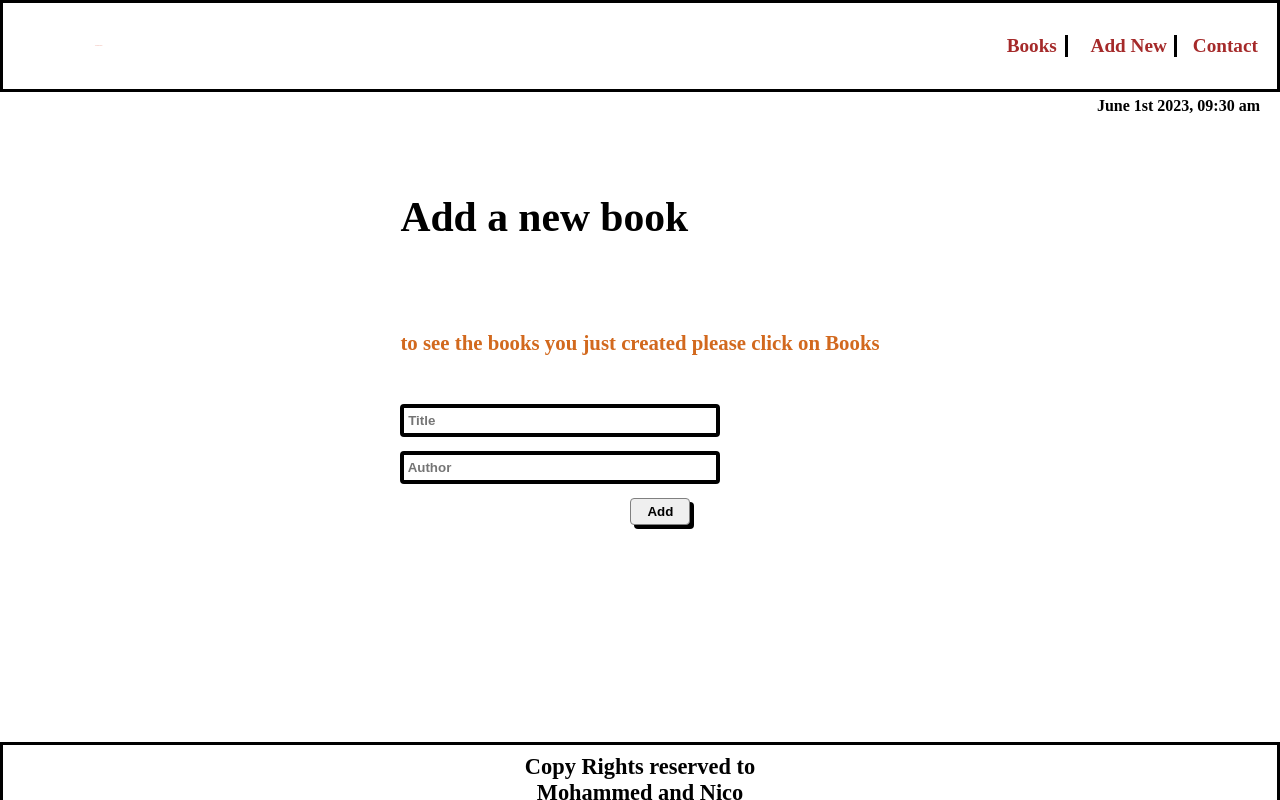
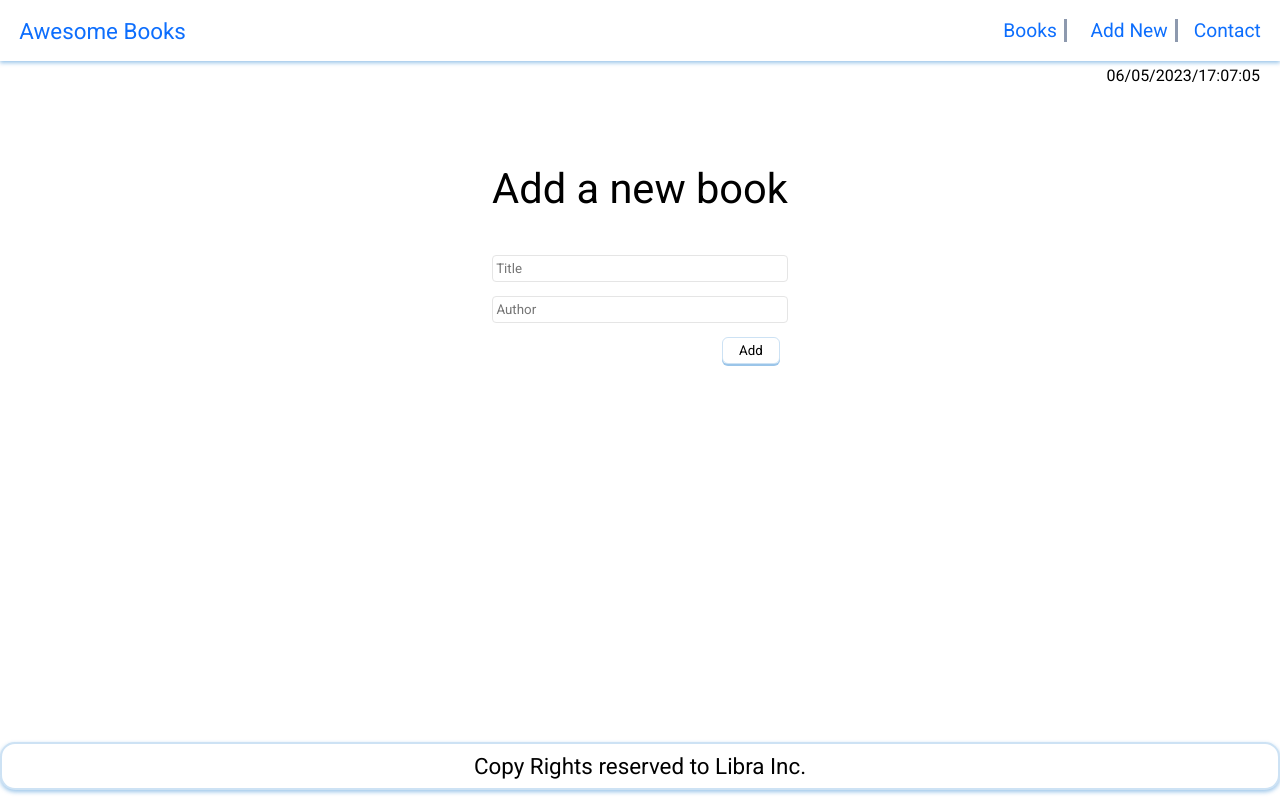
Before and after one commit to Zven94/awesome-books, a website with bundled scripts: page index.html in a window 1280 px wide. Built offline with nearby package versions, Linux system fonts and the light colour scheme.

Commit message:
Fix all style and effects on page

```diff
--- a/index.css
+++ b/index.css
@@ -1,6 +1,7 @@
 * {
   box-sizing: border-box;
-  font-weight: 600;
+  font-weight: 400;
+  font-family: 'Roboto', sans-serif;
   text-decoration: none;
   list-style: none;
   color: #000;
@@ -17,17 +18,39 @@ body {
   justify-content: space-between;
   align-items: center;
   padding: 0 1.2em;
-  border: 3px solid black;
+/*  border-bottom: 3px solid black; */
+  box-shadow: 0 2px 4px 0 rgba(5,110,200,0.4);
 }
 
 .nav h4 {
-  animation-name: flip;
-  animation-duration: 2s;
-  animation-timing-function: ease-in-out;
-  animation-iteration-count: infinite;
-  animation-play-state: running;
   font-size: 1.4em;
-  color: brown;
+  color: #0d6efd;
+  margin: 0;
+}
+
+.headerAwesomeBooks {
+  position: relative;
+}
+
+.headerAwesomeBooks::before {
+  transform: scaleX(0);
+  transform-origin: bottom right;
+}
+
+.headerAwesomeBooks:hover::before {
+  transform: scaleX(1);
+  transform-origin: bottom left;
+}
+
+.headerAwesomeBooks::before {
+  content: " ";
+  display: block;
+  position: absolute;
+  top: 0; right: 0; bottom: 0; left: 0;
+  inset: 0 0 0 0;
+  background: hsl(200 100% 80%);
+  z-index: -1;
+  transition: transform .3s ease;
 }
 
 header {
@@ -62,12 +85,11 @@ time {
 }
 
 a {
-  transition: all 0.6s ease-out;
-  color: brown;
+  transition: all 0.5s ease-out;
+  color: #0d6efd;
 }
 
 a:hover {
-  font-size: 1.25em;
   color: rgb(22, 186, 184);
 }
 
@@ -80,7 +102,7 @@ a:hover {
 }
 
 #nav li:not(:last-child) {
-  border-right: 3px solid black;
+  border-right: 3px solid #8d99ae;
   padding: 0 0.4em;
 }
 
@@ -98,18 +120,14 @@ h3 {
   font-size: 2.6rem;
 }
 
-h6 {
-  font-size: 1.3rem;
-  color: chocolate;
-}
-
 #bookList {
   width: 100%;
   list-style: none;
-  padding: 0 10px;
+  padding: 1px 10px;
   display: flex;
   flex-direction: column;
-  border: 4px solid black;
+  border-radius: 10px;
+  border: 1px solid #e5e5e5;
 }
 
 .bookslist {
@@ -137,16 +155,17 @@ hr {
   margin-bottom: 1em;
   padding: 0.4em 0;
   border-radius: 4px;
-  border: 4px solid #000;
+  border: 1.5px solid #e5e5e5;
 }
 
 .add {
+  background-color: transparent;
   width: fit-content;
   padding: 0.4em 1.2em;
   text-align: center;
-  border-radius: 4px;
-  border: 1px solid gray;
-  box-shadow: 4px 4px rgba(0, 0, 0, 1);
+  border-radius: 6px;
+  border: 1px solid rgba(5,110,200,0.2);
+  box-shadow: 0px 2px rgba(5,110,200,0.4);
   margin-left: 230px;
   cursor: pointer;
 }
@@ -154,10 +173,11 @@ hr {
 .removeButtonStyle {
   display: block;
   padding: 0.5em 1em;
-  border-radius: 5px;
-  border: 1px solid gray;
   margin: 0 6px 4px;
-  box-shadow: 4px 4px rgba(0, 0, 0, 1);
+  background-color: transparent;
+  border-radius: 6px;
+  border: 1px solid rgba(5,110,200,0.2);
+  box-shadow: 0px 2px rgba(5,110,200,0.4);
   cursor: pointer;
 }
 
@@ -178,11 +198,23 @@ hr {
   flex-direction: column;
   justify-content: center;
   align-items: center;
+  text-align: center;
   font-size: 1.3rem;
 }
 
+.contactPar {
+ font-size: 1.2rem;
+}
+
+.contactUl {
+  font-size: 1rem;
+}
+
 .copy-right {
-  border: 3px solid black;
+  width: 100%;
+  border: 2px solid rgba(5,110,200,0.2);
+  box-shadow: 0 2px 4px 0 rgba(5,110,200,0.4);
+  border-radius: 15px;
   font-size: 1.4rem;
   padding: 0.4em 0;
   position: fixed;
--- a/index.html
+++ b/index.html
@@ -7,18 +7,20 @@
   <title>Document</title>
   <link rel="stylesheet" href="index.css">
   <script src="./modules/index.js"  type="module" defer></script>
+  <link rel="preconnect" href="https://fonts.googleapis.com">
+<link rel="preconnect" href="https://fonts.gstatic.com" crossorigin>
+<link href="https://fonts.googleapis.com/css2?family=Roboto:ital,wght@0,100;0,300;0,400;0,500;0,700;0,900;1,100;1,300;1,400;1,500;1,700;1,900&display=swap" rel="stylesheet">
 </head>
 <body>
-  <header>
+  <header id="header">
      <nav class="nav">
-         <h4>Awesome Books</h4>
+         <h4 class="headerAwesomeBooks">Awesome Books</h4>
          <ul id="nav">
              <li><a href="#books" id="books-nav">Books</a></li>
              <li><a href="#add-book" id="new-book">Add New</a></li>
              <li><a href="#contact" id="nav-contact">Contact</a></li>
          </ul>
      </nav>
-     <time datetime="2023-06-01T09:30">June 1st 2023, 09:30 am</time>
 </header>
 
  <main class="parent">
@@ -28,23 +30,21 @@
      </div>
      <div class="main-page">
          <h3>Add a new book</h3>
-         <h6>to see the books you just created please click on Books</h6>
          <input type="text" id="titleInput" placeholder=" Title" required>
          <input type="text" id="authorInput" placeholder=" Author" required>
          <button class="add">Add</button>
      </div>
  </main>
      <section id="contact">
-         <h2>Contact Info</h2>
-         <p>Do you have any question or you just want to say "Hello"? <br> You can reach out to us!</p>
-         <ul>
+         <p class="contactPar">Do you want to say "Hello"? <br> You can contact us!</p>
+         <ul class="contactUl">
              <li>Email: example@example.com</li>
              <li>Our phone number:  +445 5856 6688</li>
              <li>Our address Evergreen Terrace 742, Springfield</li>
          </ul>
      </section>
  <footer>
-     <p class="copy-right">Copy Rights reserved to <br> Mohammed and Nico </p>
+     <p class="copy-right">Copy Rights reserved to Libra Inc. </p>
  </footer>
 </body>
 </html>
--- a/modules/index.js
+++ b/modules/index.js
@@ -1 +1,9 @@
+//import my BookCollection class
+
 import BookCollection from './BookCollection.js';
+
+//import my myLiveTime function
+
+import myLiveTime from './liveTime.js';
+
+myLiveTime();
--- /dev/null
+++ b/modules/liveTime.js
@@ -0,0 +1,29 @@
+const liveTimeParent = document.getElementById('header');
+console.log(liveTimeParent)
+const liveTime = document.createElement('time');
+liveTimeParent.appendChild(liveTime);
+
+export default function myLiveTime() {
+
+
+
+let currentTime = new Date();
+let year = currentTime.getFullYear();
+let month = currentTime.getMonth();
+let date = currentTime.getDate();
+let hours = currentTime.getHours();
+let minutes = currentTime.getMinutes();
+let seconds = currentTime.getSeconds();
+
+// formating time: HH:MM:SS
+// padStart let me full the empty string with the caracter or number i want
+
+let fomartedTime = date.toString().padStart(2, '0') + '/' + month.toString().padStart(2, '0') + '/' + year.toString() + '/' + hours.toString().padStart(2,'0') + ':' + minutes.toString().padStart(2,'0') + ':' + seconds.toString().padStart(2,'0')
+
+
+liveTime.innerHTML = fomartedTime;
+
+
+}
+
+setInterval(myLiveTime, 1000);
```
